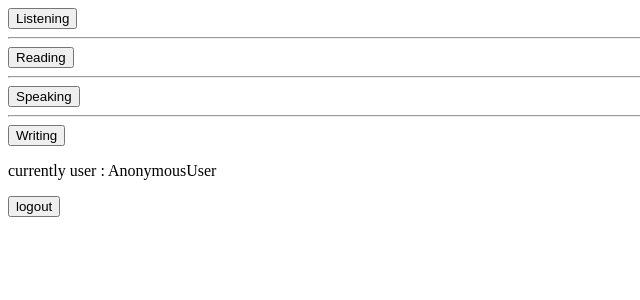
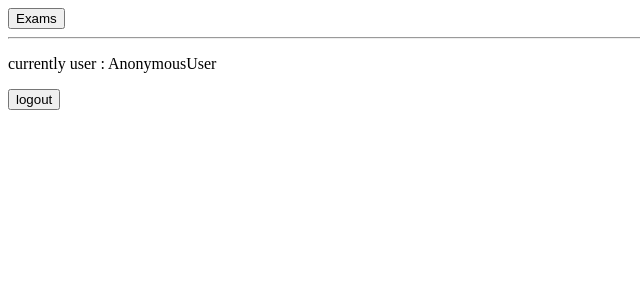
Before and after one commit to Abolfazlmsl/Web_zabanup, a Django app: template templates/home.html in a window 1280 px wide. Shown: the top 300 px of the page, without its empty margins (0-640 px from the left). Run offline with Django 3.2, Linux system fonts and the light colour scheme; the template is opened without the code that fills it, so the values that code supplies are empty.

Commit message:
edit homepage

```diff
--- a/templates/filter.html
+++ b/templates/filter.html
@@ -319,6 +319,7 @@
 <!--end of footer-->
 
 
+
     <script src="{% static 'JavaScript/jquery-3.3.1.slim.min.js' %}"></script>
     <script src="{% static 'JavaScript/bootstrap.min.js' %}"></script>
     <script src="{% static 'JavaScript/popper.min.js' %}"></script>
--- a/templates/home.html
+++ b/templates/home.html
@@ -5,14 +5,14 @@
     <title>Language Exam</title>
 </head>
 <body>
-<button type="button">Listening</button>
+{#<button type="button">Listening</button>#}
+{#<hr>#}
+<form action="Reading" method="get">
+<button type="submit" name="Exam">Exams</button>
 <hr>
-<form action="Reading" method="get">
-<button type="submit" name="Reading">Reading</button>
-<hr>
-<button type="button">Speaking</button>
-<hr>
-<button type="button">Writing</button>
+{#<button type="button">Speaking</button>#}
+{#<hr>#}
+{#<button type="button">Writing</button>#}
 </form>
     {% if user %}
         <p>
```
Also changed, not shown: Reading/views.py (+4 -4 lines).
